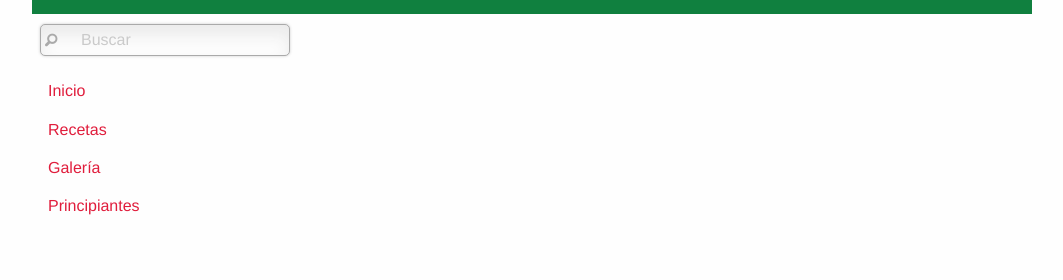
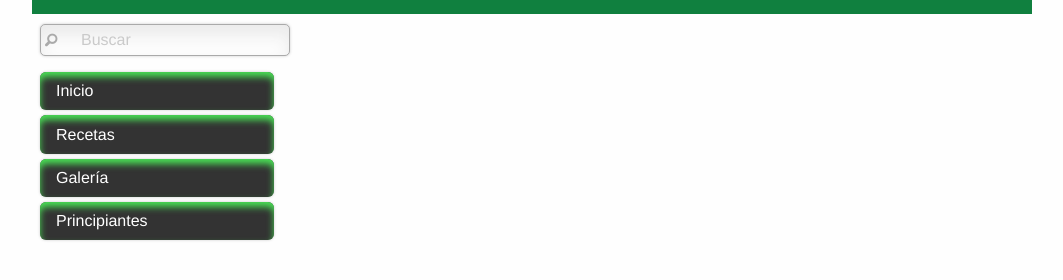
Before and after one commit to richardeflores/universidadapp, a plain HTML site: page foundation/gastronomia.html in a window 1280 px wide. Shown: the part 210-490 px from the top of the page, without its empty margins (108-1171 px from the left). Drawn offline with Linux system fonts and the light colour scheme.

Commit message:
adición menú y color

```diff
--- a/foundation/css/estilos.css
+++ b/foundation/css/estilos.css
@@ -24,3 +24,19 @@ body { margin: 30px; }
   top: 5px;
   left: 5px;
 }
+.menu-item {
+  background-color: #333333;
+  border-radius: 6px;
+  margin-bottom: 5px;
+  box-shadow: 0 0 3px #ccc, 0 5px 7px #4ae256 inset;
+}
+.menu-link{
+  color: white;
+
+}
+.menu.vertical>li>a:hover{
+  background-color: #777;
+  color: green;
+  border-radius: 6px;
+  box-shadow: 0 0 3px #ccc, 0 5px 7px #4ae256 inset;
+}
--- a/foundation/gastronomia.html.html
+++ b/foundation/gastronomia.html
@@ -24,13 +24,16 @@
           <input type="search" placeholder="Buscar">
           <span class="fi-magnifying-glass"></span>
         </div>
+        <div class="">
+          <ul class="vertical menu">
+            <li class="menu-item"><a class="menu-link" href="#">Inicio</a></li>
+            <li class="menu-item"><a class="menu-link" href="#">Recetas</a></li>
+            <li class="menu-item"><a class="menu-link" href="#">Galería</a></li>
+            <li class="menu-item"><a class="menu-link" href="#">Principiantes</a></li>
+          </ul>
+        </div>
       </div>
-      <ul class="vertical menu">
-        <li><a href="#">Inicio</a></li>
-        <li><a href="#">Recetas</a></li>
-        <li><a href="#">Galería</a></li>
-        <li><a href="#">Principiantes</a></li>
-      </ul>
+
     </div>
 
 
```
